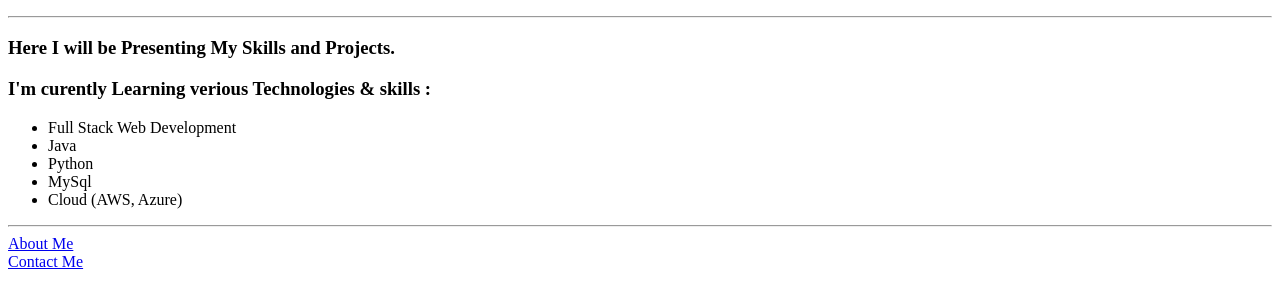
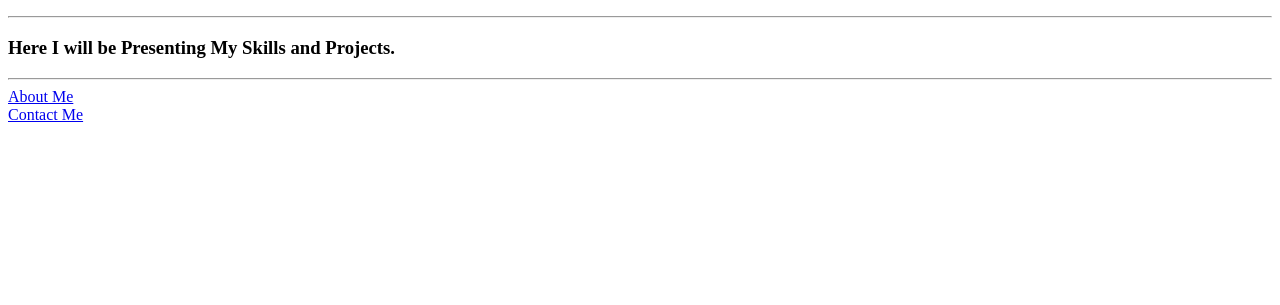
Before and after one commit to imAyushRastogi/My-Portfolio, a plain HTML site: page index.html in a window 1280 px wide. Shown: the part 123-428 px from the top of the page. Drawn offline with Linux system fonts and the light colour scheme.

Commit message:
Update index.html

```diff
--- a/index.html
+++ b/index.html
@@ -11,14 +11,7 @@
     <h2><sup>Im' a </sup>Web Developer</h2>
     <hr>
     <h3>Here I will be Presenting My Skills and Projects.</h3>
-    <h3>I'm curently Learning verious Technologies & skills :</h3>
-    <ul>
-        <li>Full Stack Web Development</li>
-        <li>Java</li>
-        <li>Python</li>
-        <li>MySql</li>
-        <li>Cloud (AWS, Azure)</li>
-    </ul>
+
     <hr>
     <a href="./public/about.html">About Me</a>
     <br>
```
